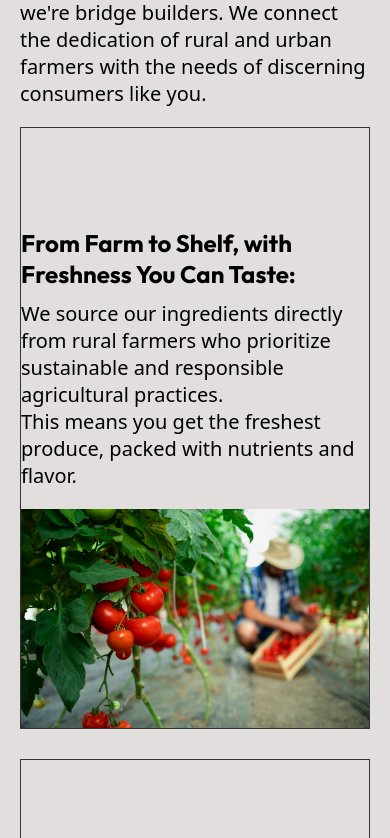
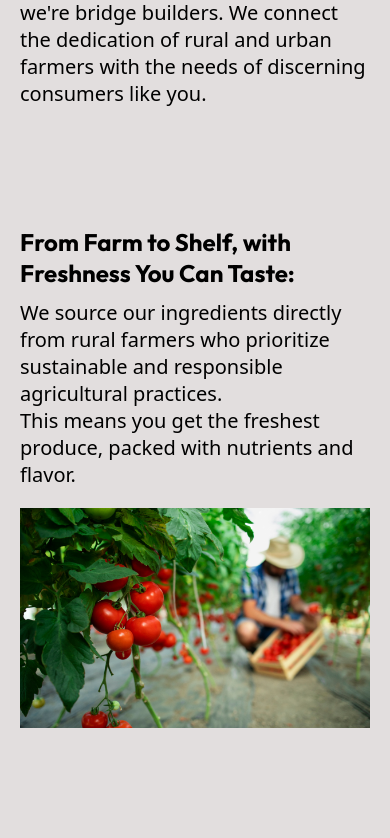
Before and after one commit to Legionite-Scripts/Farm25-Hackathon, a Nuxt app: page /Home in a window 390 px wide. Shown: the part 7266-8104 px from the top of the page. Built offline with nearby package versions, Linux system fonts and the light colour scheme.

Commit message:
slight fix

```diff
--- a/pages/Home.vue
+++ b/pages/Home.vue
@@ -348,7 +348,6 @@ export default {
     font-size: 1em !important;
   }
   .why > section {
-    border: 1px solid #333;
     width: 100%;
     display: flex;
     flex-direction: column !important;
```
